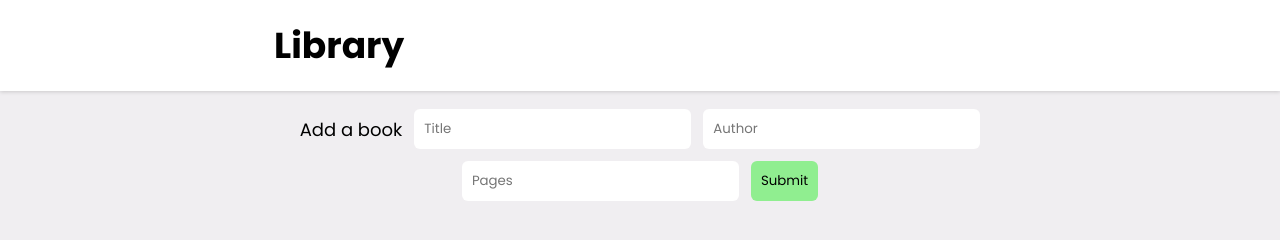
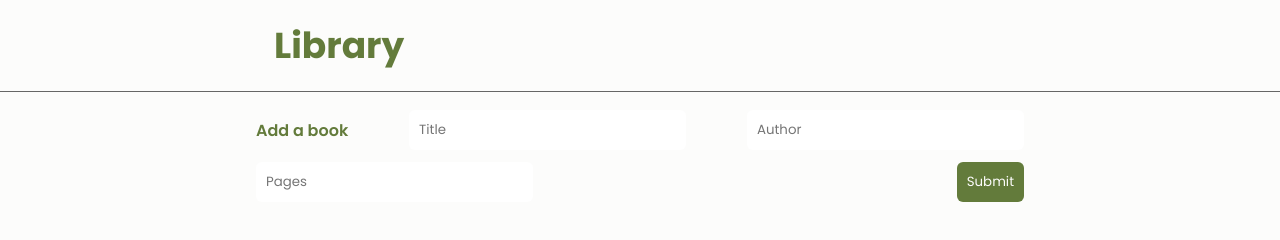
Before and after one commit to ayichung/library-app, a website: page dist/index.html in a window 1280 px wide. Drawn offline with Linux system fonts and the light colour scheme; files that its build step writes are made by us from their sources.

Commit message:
Changes to overall style

```diff
--- a/src/style.css
+++ b/src/style.css
@@ -4,7 +4,8 @@ html {
 }
 
 body {
-    background-color: #f0eef1;
+    background-color: #FCFCFB;
+    color: #637B3B;
     font-family: "Poppins", sans-serif;
     font-size: 18px;
     font-weight: 400;
@@ -16,8 +17,9 @@ body {
 /* HEADER */
 
 header {
-    background-color: white;
-    box-shadow: rgba(0, 0, 0, 0.16) 0px 1px 4px;
+    border-bottom-style: solid;
+    border-bottom-width: 1px;
+    border-bottom-color: #666666;
     margin-bottom: 18px;
     display: flex;
     align-items: center;
@@ -44,8 +46,16 @@ form {
     display: flex;
     flex-wrap: wrap;
     align-items: center;
-    justify-content: center;
+    justify-content: space-between;
+    padding-bottom: 18px;
     gap: 12px;
+    font-size: 16px;
+    font-weight: 600;
+
+}
+
+input:focus {
+    outline: none;
 }
 
 input,
@@ -57,7 +67,8 @@ button{
 }
 
 button {
-    background-color: lightgreen;
+    background-color: #637B3B;
+    color:#FCFCFB;
 }
 
 .books-list {
```
Also changed, not shown: dist/main.js.
